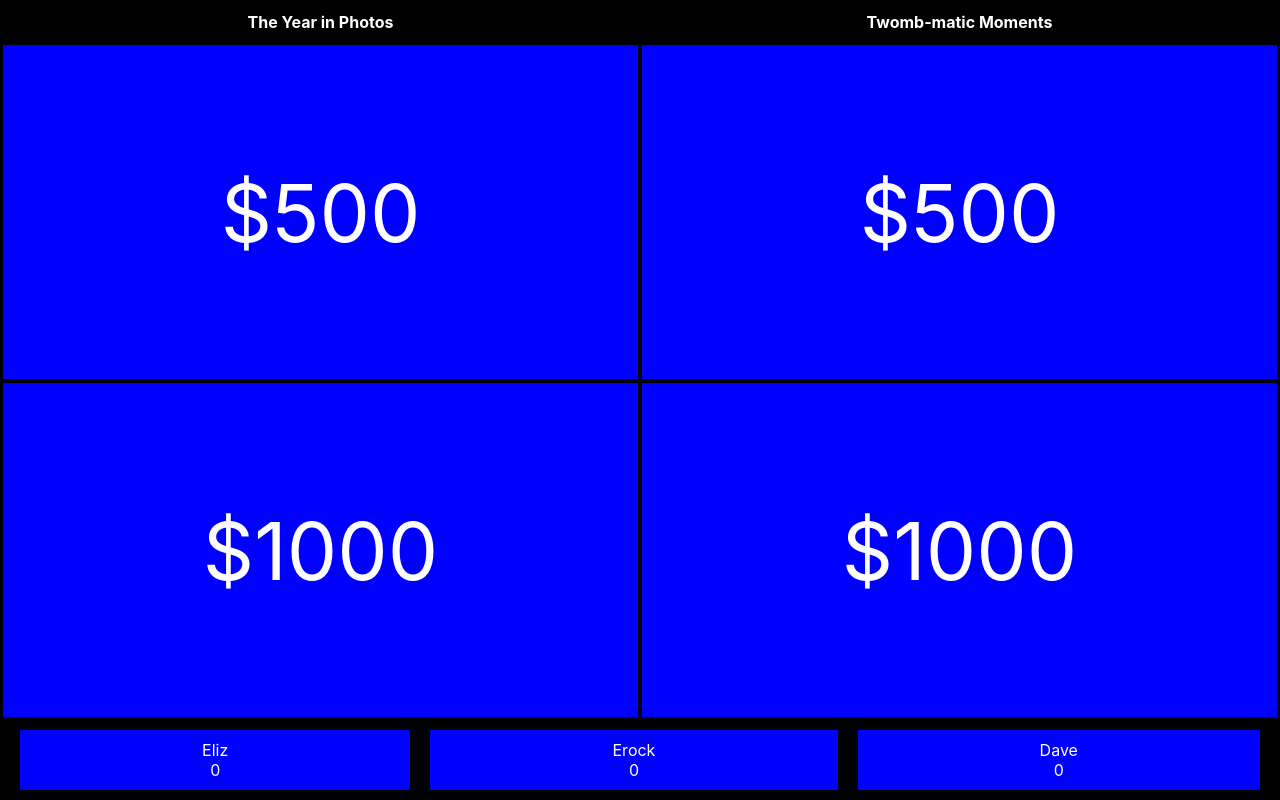
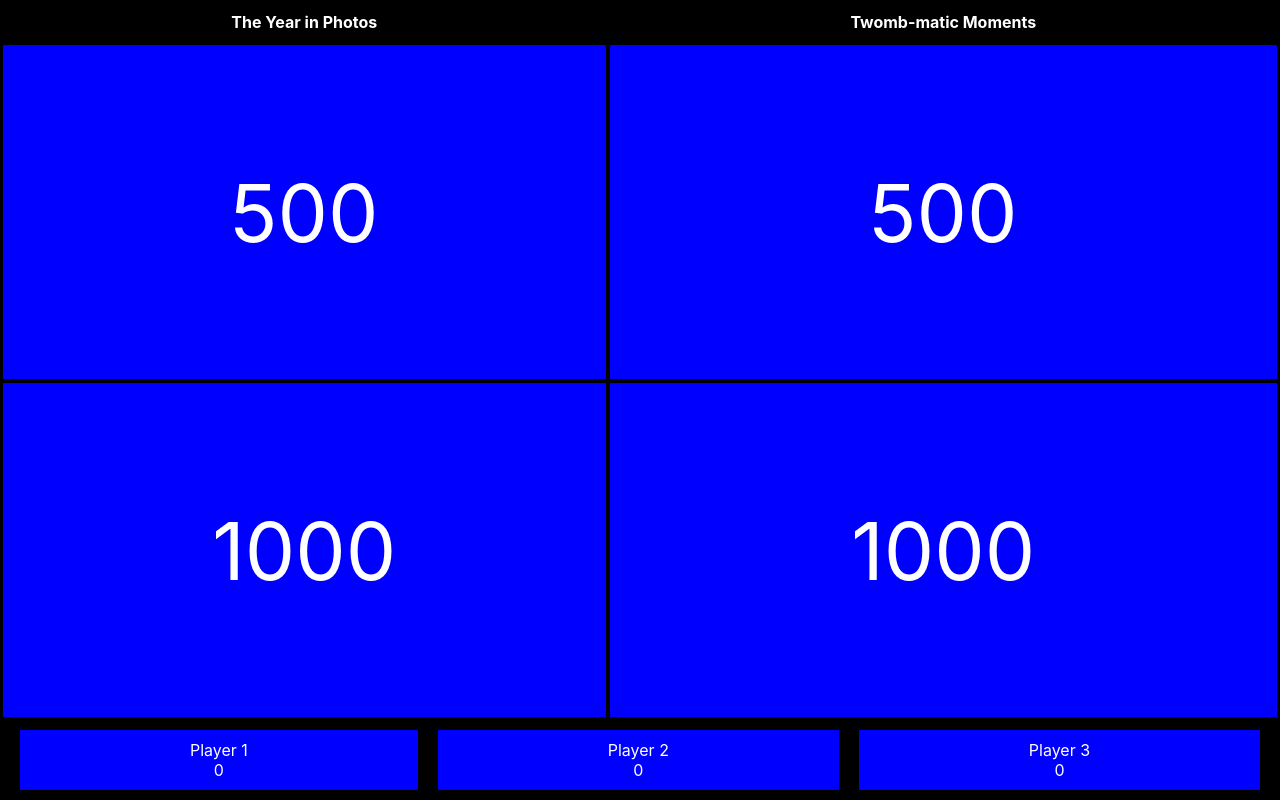
Before and after one commit to m14t/rigged-jeopardy, a React (Create React App) app: page / in a window 1280 px wide. Built offline with nearby package versions, Linux system fonts and the light colour scheme.

Commit message:
Big update, refactor player selection, add scoring

```diff
--- a/src/components/app/index.tsx
+++ b/src/components/app/index.tsx
@@ -1,6 +1,55 @@
 import * as React from 'react';
 import GameBoard from '../game-board';
 import Players from '../players';
+import { useCallback, useReducer } from 'react';
+import {
+  add,
+  assoc,
+  findIndex,
+  lensPath,
+  map,
+  over,
+  pipe,
+  propEq,
+  set,
+} from 'ramda';
+
+const initialState = [
+  {
+    name: 'Player 1',
+    score: 0,
+    selected: false,
+  },
+  {
+    name: 'Player 2',
+    score: 0,
+    selected: false,
+  },
+  {
+    name: 'Player 3',
+    score: 0,
+    selected: false,
+  },
+];
+
+const reducer = (state: any, action: any) => {
+  switch (action.type) {
+    case 'updateScore': {
+      const index = findIndex(propEq('selected', true), state);
+
+      return over(lensPath([index, 'score']), add(action.points))(state);
+    }
+    case 'selectPlayer': {
+      const index = findIndex(propEq('name', action.player.name), state);
+      return pipe(
+        map(assoc('selected', false)),
+        set(lensPath([index, 'selected']), true),
+      )(state);
+    }
+    default:
+      return state;
+  }
+};
 
 const styles = {
   app: {
@@ -9,25 +58,31 @@ const styles = {
 };
 
 function App() {
-  const players = [
-    {
-      name: 'Eliz',
-      score: 0,
+  const [players, dispatch] = useReducer(reducer, initialState);
+
+  const selectPlayer = useCallback(
+    (player) => {
+      dispatch({
+        type: 'selectPlayer',
+        player,
+      });
     },
-    {
-      name: 'Erock',
-      score: 0,
+    [dispatch, players],
+  );
+  const updatePoints = useCallback(
+    (points) => {
+      dispatch({
+        type: 'updateScore',
+        points,
+      });
     },
-    {
-      name: 'Dave',
-      score: 0,
-    },
-  ];
+    [dispatch],
+  );
 
   return (
     <div style={styles.app}>
-      <GameBoard />
-      <Players players={players} />
+      <GameBoard onQuestionClose={updatePoints} />
+      <Players players={players} selectPlayer={selectPlayer} />
     </div>
   );
 }
--- a/src/components/game-board/index.tsx
+++ b/src/components/game-board/index.tsx
@@ -19,7 +19,11 @@ const styles = {
   },
 };
 
-function GameBoard() {
+type Props = {
+  onQuestionClose: (points: number) => void;
+};
+
+function GameBoard(props: Props) {
   validateQuestions(questionData);
 
   const categories = pluck('category', questionData);
@@ -45,6 +49,7 @@ function GameBoard() {
               .map((question, column) => (
                 <td key={`r${row}c${column}`}>
                   <Question
+                    onClose={props.onQuestionClose}
                     question={question as QuestionContainer}
                     value={(row + 1) * valueIncrement}
                   />
--- a/src/components/players.tsx
+++ b/src/components/players.tsx
@@ -1,8 +1,11 @@
 import * as React from 'react';
+import { range, toString } from 'ramda';
 import { Player } from '../types';
+const { useEffect } = React;
 
 type Props = {
   players: Player[];
+  selectPlayer: (player: Player) => void;
 };
 
 const styles = {
@@ -15,21 +18,47 @@ const styles = {
   },
   player: {
     backgroundColor: '#0000ff',
+    border: '5px solid #0000ff',
     display: 'flex',
     flexDirection: 'column' as 'column',
     flexGrow: 1,
     justifyContent: 'space-around',
     margin: '10px',
-    padding: '10px',
+    padding: '5px',
     textAlign: 'center' as 'center',
+  },
+  selected: {
+    border: '5px solid #f4e542',
   },
 };
 
 function Players(props: Props) {
+  const targetKeys = range(1, props.players.length + 1).map(toString);
+  function downHandler({ key }: KeyboardEvent) {
+    if (targetKeys.includes(key)) {
+      props.selectPlayer(props.players[parseInt(key, 10) - 1]);
+    }
+  }
+
+  useEffect(() => {
+    window.addEventListener('keydown', downHandler);
+    return () => {
+      window.removeEventListener('keydown', downHandler);
+    };
+  }, []);
+
   return (
     <div style={styles.players}>
       {props.players.map((player, i) => (
-        <div key={i} style={styles.player}>
+        <div
+          key={i}
+          onClick={() => props.selectPlayer(player)}
+          style={
+            player.selected
+              ? { ...styles.player, ...styles.selected }
+              : styles.player
+          }
+        >
           <span>{player.name}</span>
           <span>{player.score}</span>
         </div>
--- a/src/components/question.tsx
+++ b/src/components/question.tsx
@@ -1,6 +1,7 @@
 import * as React from 'react';
 import { QuestionContainer } from '../types';
 import { useState, useCallback } from 'react';
+const { useEffect } = React;
 
 const styles = {
   question: {
@@ -23,22 +24,49 @@ const styles = {
 };
 
 type Props = {
+  onClose: (points: number) => void;
   question: QuestionContainer;
   value: number;
 };
 
 function Question(props: Props) {
   const [selected, setSelected] = useState(false);
-  const [value, setValue] = useState(`$${Math.floor(props.value)}`);
+  const [value, setValue] = useState(`${Math.floor(props.value)}`);
 
-  const onClick = useCallback((event) => {
+  const onClick = useCallback(
+    (event) => {
       setSelected(true);
       setValue(
         event.shiftKey
           ? props.question.hard.question
           : props.question.easy.question,
       );
-  }, []);
+    },
+    [selected, props.question],
+  );
+
+  const losingKeys = ['-', '_'];
+  const winningKeys = ['=', '+'];
+  const targetKeys = [...losingKeys, ...winningKeys];
+  function downHandler({ key }: KeyboardEvent) {
+    if (selected && targetKeys.includes(key)) {
+      setSelected(false);
+      setValue('');
+
+      if (losingKeys.includes(key)) {
+        props.onClose(-1 * props.value);
+      } else {
+        props.onClose(props.value);
+      }
+    }
+  }
+
+  useEffect(() => {
+    window.addEventListener('keydown', downHandler);
+    return () => {
+      window.removeEventListener('keydown', downHandler);
+    };
+  }, [props.onClose, selected]);
 
   return (
     <div
--- a/src/types.ts
+++ b/src/types.ts
@@ -6,6 +6,7 @@ interface Category {
 export interface Player {
   name: string;
   score: number;
+  selected: boolean;
 }
 
 export interface QuestionContainer {
```
Lines whose indentation alone changed are shown as unchanged.
